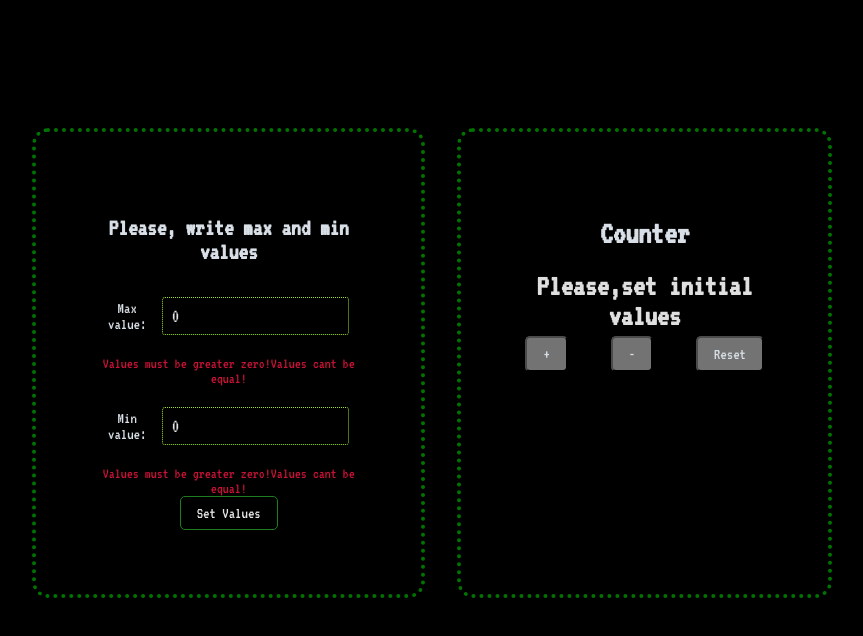
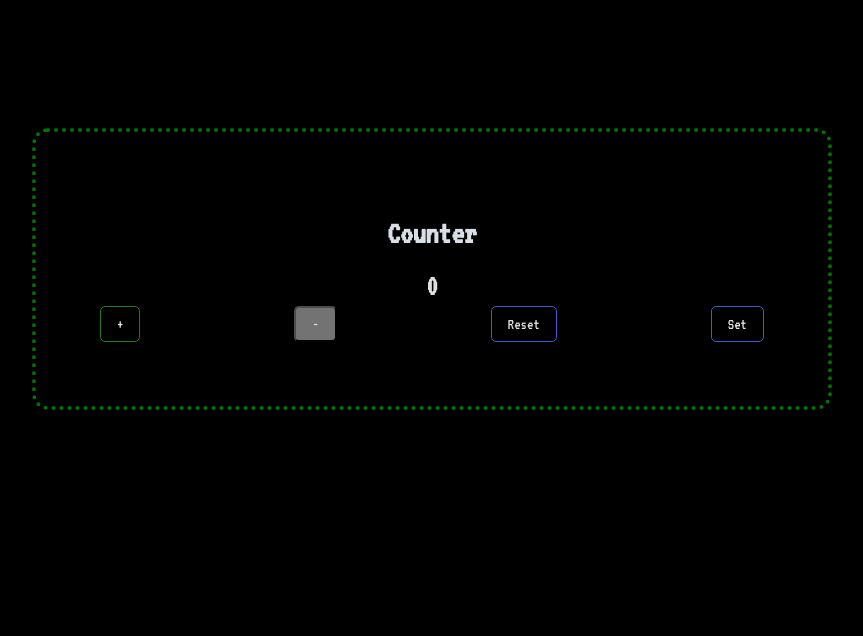
Before and after one commit to w1llow1sp/IT-INCUBATOR-advanced-counter, a React (Create React App) app: page / in a window 1280 px wide. Shown: the top 636 px of the page, without its empty margins (208-1071 px from the left). Built offline with nearby package versions, Linux system fonts and the light colour scheme.

Commit message:
Complete near 100% of extra-lesson task without using UseEffect() & add gh-pages ( using conditional rendering)

```diff
--- a/src/App.tsx
+++ b/src/App.tsx
@@ -20,10 +20,16 @@ function App() {
   const [minInputValue, setMinInputValue] = useState<number>
   (initMinValue ? initMinValue : 0);
 
+  const maxValueAsString = localStorage.getItem('maxInputValue')
+  const initMaxValue = maxValueAsString && JSON.parse(maxValueAsString)
+  const [maxInputValue, setMaxInputValue] = useState<number>
+  (initMaxValue? initMaxValue : 5);
+
+
   // Локальные стейты
-  const [maxInputValue, setMaxInputValue] = useState<number>(0);
   const [disabled, setDisabled] = useState<boolean>(false);
   let [counter, setCounter] = useState<number>(0);
+  const [show, setShow] = useState<boolean>(false)
 
   // Создание переменных
   let maxValue= Number(maxInputValue)
@@ -36,6 +42,11 @@ function App() {
       setCounter(minInputValue)
     setDisabled(true)
     }
+
+    function showHandler () {
+      setShow(!show)
+    }
+
 
   function PlusButtonHandler () {
     if (counter >= maxValue) {
@@ -60,6 +71,34 @@ function App() {
     <div className="App">
       <div className={'appWrap'}>
       <Card>
+        {show === false
+            ?
+            <Counter
+                counter={counter}
+          minInputValue={minInputValue}
+          maxInputValue={maxInputValue}
+
+          PlusButtonHandler={PlusButtonHandler}
+          MinusButtonHandler={MinusButtonHandler}
+          ResetButtonHandler={ResetButtonHandler}
+          disabled={disabled}
+                show={show}
+                setShow={showHandler}
+          />
+        :
+            <ValueSetter setMinInputValue={setMinInputValue}
+                         minInputValue={minInputValue}
+                         maxInputValue={maxInputValue}
+                         setMaxInputValue={setMaxInputValue}
+                         addNumbersToLocalStorage={addNumbersToLocalStorage}
+                         disabled={disabled}
+                         show={show}
+                         setShow={showHandler}
+
+            />
+        }</Card>
+
+ {/*       <Card>
           <ValueSetter setMinInputValue={setMinInputValue}
                        minInputValue={minInputValue}
                        maxInputValue={maxInputValue}
@@ -79,9 +118,11 @@ function App() {
                    ResetButtonHandler={ResetButtonHandler}
                    disabled={disabled}
           />
-      </Card>
+        </Card>*/}
       </div>
     </div>
+
+
   );
 }
 
--- a/src/components-ui/Button/Button.tsx
+++ b/src/components-ui/Button/Button.tsx
@@ -9,6 +9,7 @@ type ButtonProps = {
     children : string
     disabledFunction?: () => boolean
     disabled?:boolean
+    showFunction?:()=>boolean
 }
 
 export type BtnNameTypes = '+' | '-' | 'Reset'
@@ -16,7 +17,6 @@ export type BtnNameTypes = '+' | '-' | 'Reset'
  export  const Button = (props:ButtonProps) => {
     const className= `${styles.button} ${styles[`button_${props.color}`]}`
      //const disabled = props.disabledFunction ? props.disabledFunction() : false;
-     console.log(props.disabled)
     return (
         <button  className={className} onClick={props.callBack} disabled={props.disabled} >{props.children}</button>
     );
--- a/src/components/Counter/Counter.tsx
+++ b/src/components/Counter/Counter.tsx
@@ -1,4 +1,4 @@
-import React, {useState} from 'react';
+import React, {Dispatch, SetStateAction, useState} from 'react';
 import {Button} from "../../components-ui/Button/Button";
 import styles from './Counter.module.css'
 
@@ -12,6 +12,8 @@ type AppPropsType ={
     ResetButtonHandler:()=>void
 
     disabled:boolean
+    show:boolean
+    setShow:any
 }
 
 export const Counter = (props:AppPropsType) => {
@@ -37,7 +39,7 @@ export const Counter = (props:AppPropsType) => {
     /*--Для лучшей читаемости и рефакторинга кода вынесла все функции для кнопок наверх--*/
     const plusBtnHandler = () => {props.PlusButtonHandler()}
     const minusBtnHandler = () => {props.MinusButtonHandler()}
-    const resetBtnHandler = () => {props.ResetButtonHandler()}
+    const resetBtnHandler = () => {props.ResetButtonHandler() }
     /*----*/
 
 
@@ -45,9 +47,10 @@ export const Counter = (props:AppPropsType) => {
         <div className={styles.counterWrapper}>
             <h1>Counter</h1>
             <div className={styleField }>
-                {!props.disabled
+{/*                {!props.disabled
                     ? "Please,set initial values"
-                    : isEqualValues}
+                    : isEqualValues}*/}
+                {isEqualValues}
             </div>
             <div className={'btnWrapper'}>
                 <Button
@@ -57,8 +60,13 @@ export const Counter = (props:AppPropsType) => {
                         color={minusBtnColor}
                         callBack={minusBtnHandler}>-</Button>
                 <Button
-                    color={resetBtnColor}
-                    callBack={resetBtnHandler}>Reset</Button>
+                    color={'blue'}
+                    callBack={resetBtnHandler}>
+                    Reset</Button>
+                <Button
+                    color={'blue'}
+                    callBack={props.setShow}>
+                    Set</Button>
             </div>
         </div>
     );
--- a/src/components/ValueSetter/ValueSetter.tsx
+++ b/src/components/ValueSetter/ValueSetter.tsx
@@ -14,6 +14,8 @@ type AppPropsType = {
 
     addNumbersToLocalStorage:()=>void
     disabled: boolean
+    show:boolean
+    setShow:any
 
 }
 
@@ -26,6 +28,9 @@ export const ValueSetter = (props:AppPropsType) => {
             props.setMinInputValue(+value)
             :  props.setMaxInputValue(+value)
     }
+    const buttonFunc = ()=> {
+        props.setShow();
+        props.addNumbersToLocalStorage()}
 
 
 
@@ -44,9 +49,6 @@ export const ValueSetter = (props:AppPropsType) => {
     let isMaxLessThanMin = props.minInputValue > props.maxInputValue
         ? errorsList[2]
         : ''
-
-    const isErrorsTrue = isEqual && isGreaterThanZero && isMaxLessThanMin
-
 
 
     //Рендер
@@ -92,7 +94,7 @@ export const ValueSetter = (props:AppPropsType) => {
                 <Button color={'green'}
                     //color={props.disabled ? 'disabled':'green'}
                         //disabled={props.disabled}
-                        callBack={props.addNumbersToLocalStorage}
+                        callBack={buttonFunc}
                 >Set Values
 
                 </Button>
```
Lines whose indentation alone changed are shown as unchanged.
